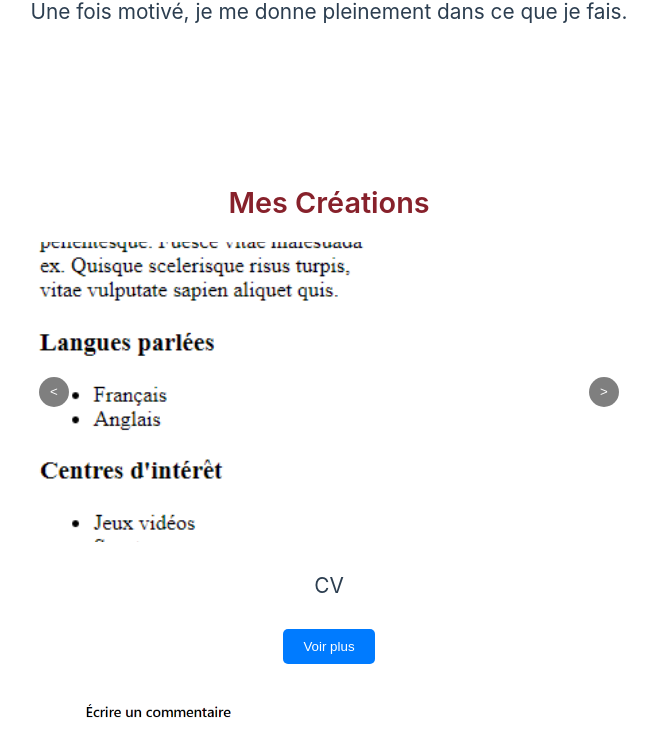
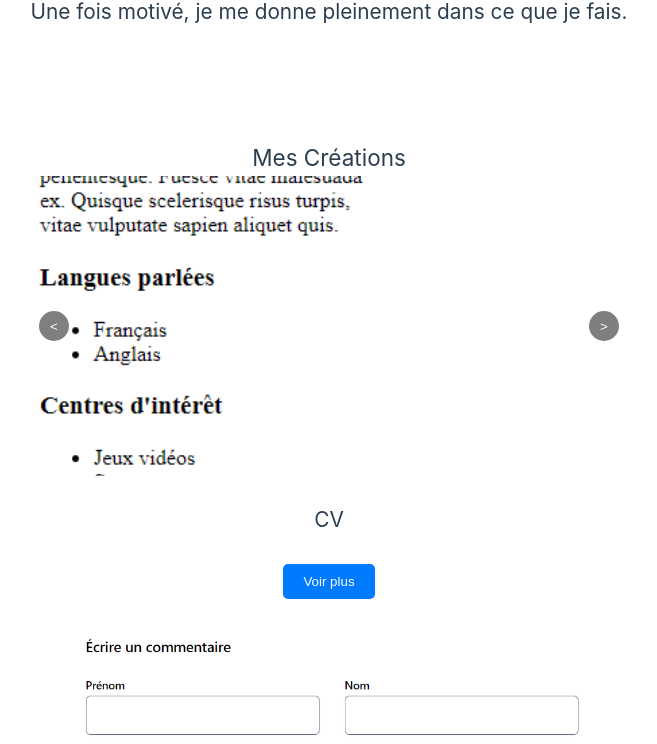
Before and after one commit to Reyzouu/Portfolio, a Vue app in the folder portfolio/: page / in a window 1280 px wide. Shown: the part 1355-2099 px from the top of the page, without its empty margins (311-968 px from the left). Built offline with nearby package versions, Linux system fonts and the light colour scheme.

Commit message:
H2 détail

```diff
--- a/portfolio/src/views/Accueil.vue
+++ b/portfolio/src/views/Accueil.vue
@@ -273,7 +273,7 @@ h1 {
     font-weight: bold;
 }
 
-h2 {
+#presentation h2 {
     font-size: 1.8rem;
     color:#87212b; /* Couleur plus sombre pour distinction */
     margin: 40px 0 15px; /* Espacement plus large */
```
